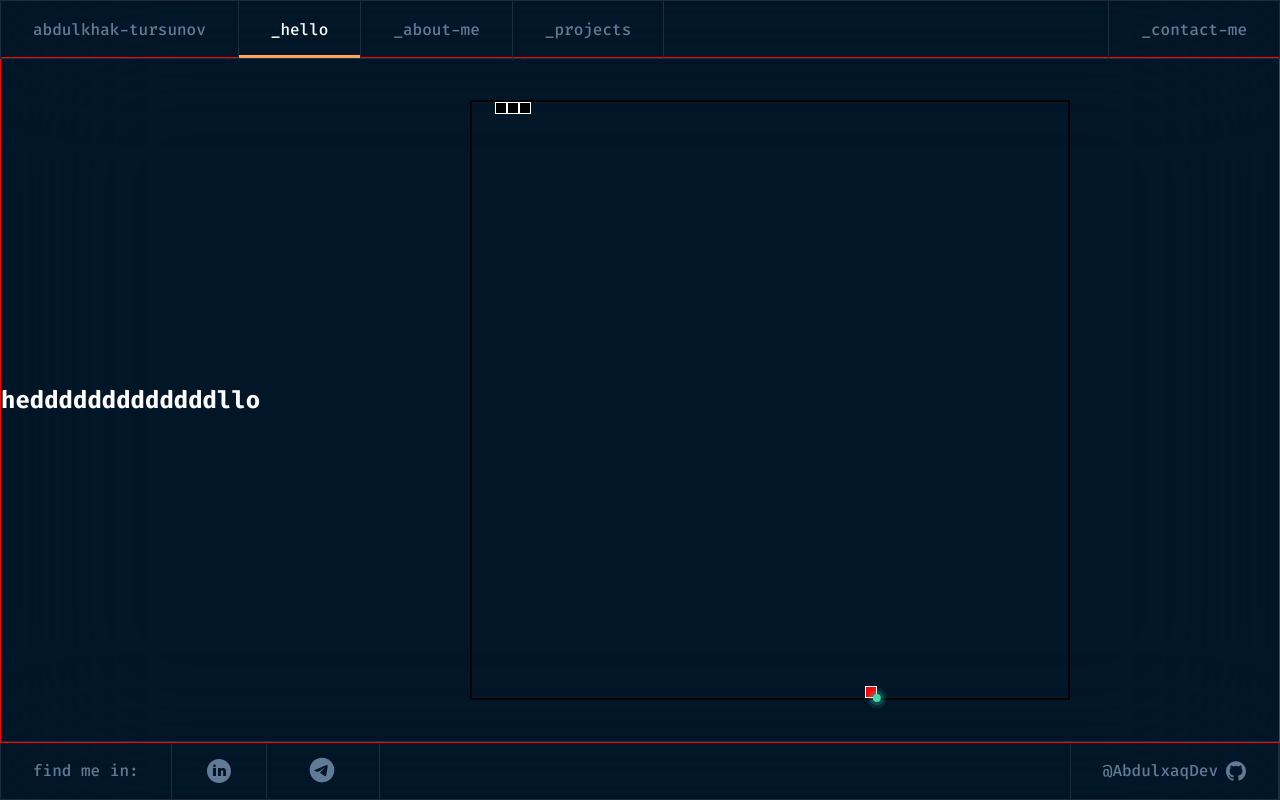
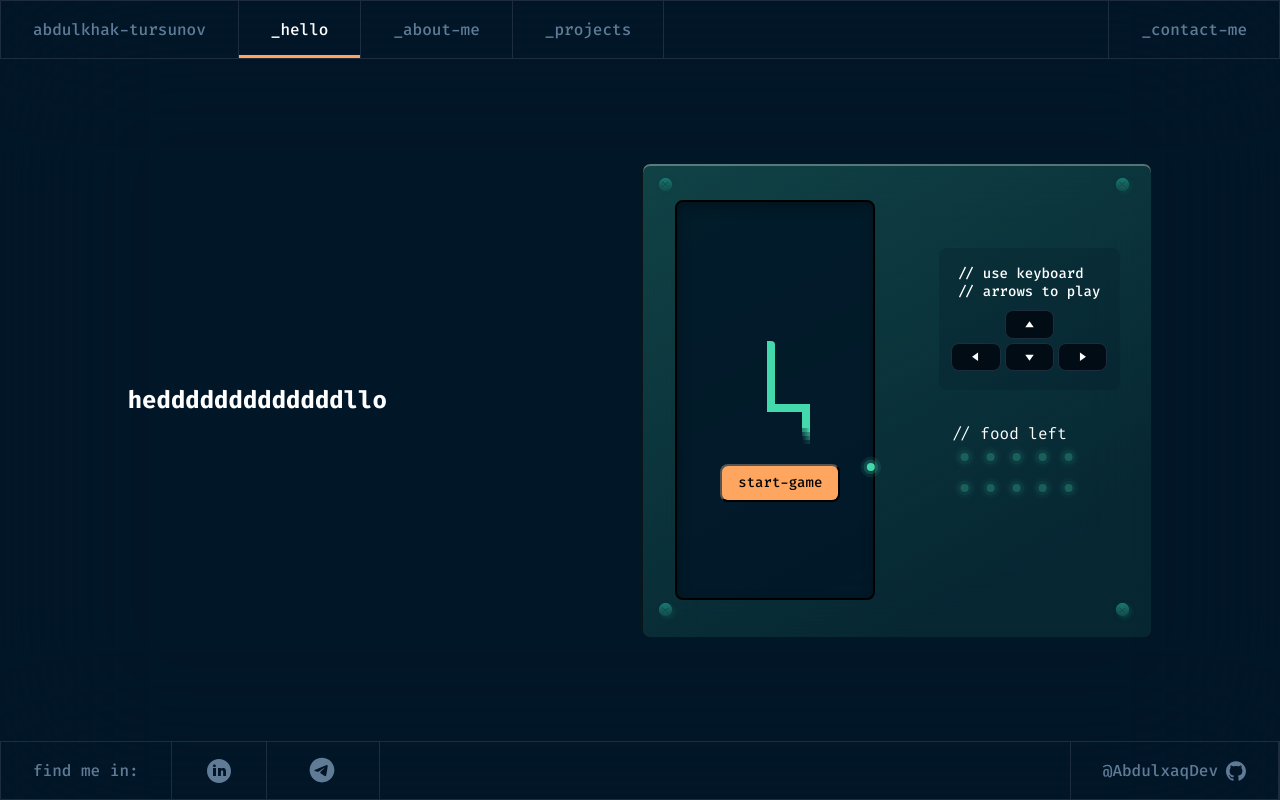
Before and after one commit to AbdulxaqDev/abdulkhak-tursunov, a Next.js app: page / in a window 1280 px wide. Built offline with nearby package versions, Linux system fonts and the light colour scheme.

Commit message:
finish snake game

```diff
--- /dev/null
+++ b/components/snakegame/buttons/buttons.module.css
@@ -0,0 +1,59 @@
+.label {
+ position: absolute;
+ width: 200px;
+ z-index: 25;
+}
+
+.label h3 {
+ padding: 12px 0;
+ margin-bottom: 20px;
+ font-family: "Fira Code";
+ font-style: normal;
+ font-weight: 450;
+ font-size: 24px;
+ line-height: 100%;
+
+ text-align: center;
+ color: #43d9ad;
+ background: rgba(1, 22, 39, 0.84);
+ box-shadow: inset 1px 5px 11px rgba(2, 18, 27, 0.71);
+ border-radius: 8px;
+}
+
+.label p {
+ cursor: pointer;
+ font-style: normal;
+ font-weight: 450;
+ font-size: 14px;
+ line-height: 18px;
+ text-align: center;
+
+ color: #607b96;
+}
+
+.label p:hover {
+ color: #fff;
+}
+
+.label button {
+ cursor: pointer;
+ display: flex;
+ flex-direction: row;
+ justify-content: center;
+ align-items: center;
+ padding: 10px 14px;
+ gap: 10px;
+ width: 120px;
+ height: 38px;
+ position: relative;
+ left: 45px;
+
+ background: #fea55f;
+ border-radius: 8px;
+
+ font-family: "Fira Code";
+ font-style: normal;
+ font-weight: 450;
+ font-size: 14px;
+ line-height: 18px;
+}
--- /dev/null
+++ b/components/snakegame/buttons/buttons.tsx
@@ -0,0 +1,34 @@
+import React from "react";
+import classes from "./buttons.module.css";
+
+export default function Buttons({
+ gameCondition,
+ coords,
+ isGameStarted,
+ startGame,
+}: {
+ gameCondition: string;
+ coords: number[];
+ isGameStarted: boolean;
+ startGame: () => void;
+}) {
+ return (
+  <div className={classes.label} style={{ top: coords[1], left: coords[0] }}>
+   {!isGameStarted ? (
+    <button onClick={startGame}>start-game</button>
+   ) : gameCondition === "lose" ? (
+    <>
+     <h3>GAME OVER!</h3>
+     <p onClick={startGame}>start-again</p>
+    </>
+   ) : gameCondition === "win" ? (
+    <>
+     <h3>WELL DONE!</h3>
+     <p onClick={startGame}>play-again</p>
+    </>
+   ) : (
+    <div style={{ display: "none" }}></div>
+   )}
+  </div>
+ );
+}
--- a/components/snakegame/snake/snake.tsx
+++ b/components/snakegame/snake/snake.tsx
@@ -1,16 +1,49 @@
 import React from "react";
-import classes from '../snakegame.module.css'
-export default function Snake({ snakeDots }: { snakeDots: number[][] }) {
+import classes from "../snakegame.module.css";
+export default function Snake({
+ snakeDots,
+ direction,
+}: {
+ snakeDots: number[][];
+ direction: string;
+}) {
  return (
   <div>
    {snakeDots.map((dot, i) => {
     const style = {
      left: `${dot[0]}%`,
      top: `${dot[1]}%`,
+     borderRadius:
+      i == snakeDots.length - 1
+       ? direction === "RIGHT"
+         ? "0 5px 5px 0"
+         : direction === "UP"
+         ? "5px 5px 0 0"
+         : direction === "LEFT"
+         ? "5px 0 0 5px"
+         : "0 0 5px 5px"
+       : 0,
+     backgroundImage:
+      i < 4
+       ? `linear-gradient(to ${
+          direction === "DOWN"
+           ? "bottom"
+           : direction === "UP"
+           ? "top"
+           : direction.toLowerCase()
+         }, ${
+          i === 0
+           ? "#43D9AD00 , #43D9AD30"
+           : i === 1
+           ? "#43D9AD00 , #43D9AD60"
+           : i === 2
+           ? "#43D9AD35 , #43D9AD80"
+           : "#43D9AD70 , #43D9AD80, #43D9AD"
+         })`
+       : "#43D9AD",
+     backgroundColor: i < 4 ? "" : "#43D9AD",
     };
-    return (
-     <div key={i} className={classes.snakeDot} style={style}  ></div>
-    );
+    return <div key={i} className={classes.snakeDot} style={style}></div>;
    })}
   </div>
  );
--- a/components/snakegame/snakeFood/snakeFood.tsx
+++ b/components/snakegame/snakeFood/snakeFood.tsx
@@ -1,15 +1,21 @@
-import React from "react";
+import React, { useEffect, useState } from "react";
 import classes from "../snakegame.module.css";
 import { SnakeFoodIcon } from "../../../public/images/icons";
 
 export default function SnakeFood({ dot }: { dot: number[] }) {
- const style = {};
+ const [foodCoords, setFoodCords] = useState({});
+
+ useEffect(() => {
+  setFoodCords((pre) => ({
+   ...pre,
+   left: `${dot[0]}%`,
+   top: `${dot[1]}%`,
+  }));
+ }, [dot[0], dot[1]]);
+
  return (
-  <div
-   style={{ top: dot[0] + "%", left: dot[1] + "%" }}
-   className={classes.snakeFood}
-  >
-   <SnakeFoodIcon />
+  <div style={foodCoords} className={classes.snakeFood}>
+   <SnakeFoodIcon isInGame={true} margin="0" />
   </div>
  );
 }
--- /dev/null
+++ b/components/snakegame/snakeGameBoard/snakeGameBoard.module.css
@@ -0,0 +1,83 @@
+.snakeGameBoard {
+ display: flex;
+ justify-content: space-around;
+ align-items: center;
+ position: relative;
+ width: 510px;
+ height: 475px;
+ background: linear-gradient(
+  150.26deg,
+  rgba(23, 85, 83, 0.7) 1.7%,
+  rgba(67, 217, 173, 0.091) 81.82%
+ );
+ border: 1px solid #0c1616;
+ box-shadow: inset 0px 2px 0px rgba(255, 255, 255, 0.3);
+ backdrop-filter: blur(32px);
+ border-radius: 8px;
+}
+
+.skrewBtn {
+ position: absolute;
+ width: 13px;
+ height: 13px;
+ border-radius: 50%;
+ background: radial-gradient(
+  73.08% 73.08% at 50% 26.92%,
+  #196c6a 15.1%,
+  #114b4a 100%
+ );
+ box-shadow: 2px 2px 4px #0d4341, inset 0px 1px 2px #1a8277;
+ display: flex;
+ justify-content: center;
+ align-items: center;
+}
+
+.description {
+ display: flex;
+ flex-direction: column;
+ justify-content: space-around;
+ align-items: center;
+}
+
+.gameDes {
+ padding: 13px;
+ width: 181px;
+ height: 142px;
+display: flex;
+flex-direction: column;
+justify-content: space-around;
+align-items: center;
+
+ background: rgba(1, 20, 35, 0.19);
+ border-radius: 8px;
+}
+
+.gameDes p {
+ font-family: "Fira Code";
+ font-style: normal;
+ font-weight: 450;
+ font-size: 14px;
+ line-height: 18px;
+ text-align: left;
+
+ color: #ffffff;
+}
+
+.arrowWrapper {
+ margin: 2px;
+ width: 49.08px;
+ height: 28.69px;
+ background: #010c15;
+ border: 1px solid #1e2d3d;
+ border-radius: 8px;
+ display: flex;
+ justify-content: center;
+ align-items: center;
+}
+
+.snakeFoods{
+ padding: 13px;
+ width: 181px;
+ height: 142px;
+ margin-top: 20px;
+}
--- /dev/null
+++ b/components/snakegame/snakeGameBoard/snakeGameBoard.tsx
@@ -0,0 +1,112 @@
+import React, { useState } from "react";
+import {
+ ArrowBottomIcon,
+ ArrowLeftIcon,
+ ArrowRightIcon,
+ ArrowTopIcon,
+ SnakeFoodIcon,
+ SnakeFoodInactiveIcon,
+} from "../../../public/images/icons";
+import Buttons from "../buttons/buttons";
+import classes from "./snakeGameBoard.module.css";
+
+type children = JSX.Element[] | JSX.Element;
+
+export default function SnakeGameBoard({
+ children,
+ foods,
+ isStarted,
+ gameCondition,
+ startGame,
+}: {
+ children: children;
+ foods: number[];
+ isStarted: boolean;
+ gameCondition: string;
+ startGame: () => void;
+}) {
+ return (
+  <div className={classes.snakeGameBoard}>
+   {children}
+   <div className={classes.description}>
+    <GameDes />
+    <SnakeFoods foods={foods} />
+   </div>
+   <SkrewButton coordinate={[3, 3]} />
+   <SkrewButton coordinate={[93, 3]} />
+   <SkrewButton coordinate={[93, 93]} />
+   <SkrewButton coordinate={[3, 93]} />
+   <Buttons
+    startGame={startGame}
+    gameCondition={gameCondition}
+    coords={[32, 300]}
+    isGameStarted={isStarted}
+   />
+  </div>
+ );
+}
+
+const SkrewButton = ({ coordinate }: { coordinate: number[] }) => (
+ <div
+  style={{ left: coordinate[0] + "%", top: coordinate[1] + "%" }}
+  className={classes.skrewBtn}
+ >
+  <ScrewBtnX />
+ </div>
+);
+
+const ScrewBtnX = () => (
+ <svg width={7} height={6} fill="none" xmlns="http://www.w3.org/2000/svg">
+  <path d="M.46 5.566 6 .976m-5.54 0L6 5.566" stroke="#114944" />
+ </svg>
+);
+
+const GameDes = () => (
+ <div className={classes.gameDes}>
+  <div>
+   <p>// use keyboard</p>
+   <p>// arrows to play</p>
+  </div>
+  <div>
+   <div
+    style={{ display: "flex", justifyContent: "center", alignItems: "center" }}
+   >
+    <div className={classes.arrowWrapper}>
+     <ArrowTopIcon margin="0" />
+    </div>
+   </div>
+   <div
+    style={{ display: "flex", justifyContent: "center", alignItems: "center" }}
+   >
+    <div className={classes.arrowWrapper}>
+     <ArrowLeftIcon margin="0" />
+    </div>
+    <div className={classes.arrowWrapper}>
+     <ArrowBottomIcon margin="0" />
+    </div>
+    <div className={classes.arrowWrapper}>
+     <ArrowRightIcon margin="0" />
+    </div>
+   </div>
+  </div>
+ </div>
+);
+
+const SnakeFoods = ({ foods }: { foods: number[] }) => (
+ <div className={classes.snakeFoods}>
+  <div>
+   <p>// food left</p>
+  </div>
+  <div className={classes.foods}>
+   <div>
+    {foods.map((food, i) =>
+     food ? (
+      <SnakeFoodIcon key={i} isInGame={false} margin="2px" />
+     ) : (
+      <SnakeFoodInactiveIcon key={i} margin="2px" />
+     )
+    )}
+   </div>
+  </div>
+ </div>
+);
--- a/components/snakegame/snakegame.module.css
+++ b/components/snakegame/snakegame.module.css
@@ -1,17 +1,18 @@
 .gameArea {
  position: relative;
- margin: 50px auto;
- width: 600px;
- height: 600px;
+ margin: 0;
+ width: 200px;
+ height: 400px;
  border: 2px solid #000;
+ background: rgba(1, 22, 39, 0.84);
+ box-shadow: inset 1px 5px 11px rgba(2, 18, 27, 0.71);
+ border-radius: 8px;
 }
 
 .snakeDot {
  position: absolute;
- width: 2%;
- height: 2%;
- background-color: #000;
- border: 1px solid #fff;
+ width: 8px;
+ height: 8px;
  z-index: 2;
 }
 
@@ -19,7 +20,6 @@
  position: absolute;
  width: 2%;
  height: 2%;
- background-color: rgb(249, 0, 0);
- border: 1px solid #fff;
  z-index: 1;
+ /* border: rebeccapurple solid 10px; */
 }
--- a/components/snakegame/snakegame.tsx
+++ b/components/snakegame/snakegame.tsx
@@ -2,6 +2,7 @@ import React, { useEffect, useState } from "react";
 import classes from "./snakegame.module.css";
 import Snake from "./snake/snake";
 import SnakeFood from "./snakeFood/snakeFood";
+import SnakeGameBoard from "./snakeGameBoard/snakeGameBoard";
 
 const getRandomCoordinates = () => {
  let min = 1;
@@ -13,17 +14,65 @@ const getRandomCoordinates = () => {
 
 const initialSnakeState = {
  food: getRandomCoordinates(),
- speed: 2000,
+ speed: 150,
  direction: "RIGHT",
  snakeDots: [
-  [0, 0],
-  [2, 0],
-  [4, 0],
+  [64, 59],
+  [64, 58],
+  [64, 57],
+  [64, 56],
+  [64, 55],
+  [64, 54],
+  [64, 53],
+  [64, 52],
+  [64, 51],
+  [62, 51],
+  [60, 51],
+  [58, 51],
+  [56, 51],
+  [54, 51],
+  [52, 51],
+  [50, 51],
+  [48, 51],
+  [46, 51],
+  [46, 50],
+  [46, 49],
+  [46, 48],
+  [46, 47],
+  [46, 46],
+  [46, 45],
+  [46, 44],
+  [46, 43],
+  [46, 42],
+  [46, 41],
+  [46, 40],
+  [46, 39],
+  [46, 38],
+  [46, 37],
+  [46, 36],
+  [46, 35],
  ],
 };
 
+const initialFood = new Array(10).fill(0);
+
+
+
+
 export default function SnakeGame() {
  const [snakeDots, setSnakeDots] = useState(initialSnakeState);
+ const [foods, setFoods] = useState(initialFood);
+ const [isStarted, setIsStarted] = useState(false);
+ const [gameCondition, setGameCondition] = useState("playing");
+ const [isPlaying, setIsPlaying] = useState(false);
+
+ const startGame = () => {
+  setIsStarted(true);
+  setGameCondition("playing");
+  setIsPlaying(true);
+  setFoods(initialFood);
+ };
+
  const onKeyDown = (e: any) => {
   e = e || window.event;
   switch (e.keyCode) {
@@ -55,6 +104,7 @@ export default function SnakeGame() {
  };
 
  const moveSnake = () => {
+  if (isPlaying) {
    let dots = [...snakeDots.snakeDots];
    let head = dots[dots.length - 1];
    switch (snakeDots.direction) {
@@ -65,21 +115,24 @@ export default function SnakeGame() {
      head = [head[0] - 2, head[1]];
      break;
     case "DOWN":
-    head = [head[0], head[1] + 2];
+     head = [head[0], head[1] + 1];
      break;
     case "UP":
-    head = [head[0], head[1] - 2];
+     head = [head[0], head[1] - 1];
      break;
    }
 
    dots.push(head);
    dots.shift();
    setSnakeDots((pre) => ({ ...pre, snakeDots: [...dots] }));
+  }
  };
 
  const gameOver = () => {
-  alert(`Game Over Snake length is ${snakeDots.snakeDots.length}`);
   setSnakeDots(initialSnakeState);
+  setFoods(initialFood);
+  setGameCondition("lose");
+  setIsPlaying(false);
  };
 
  const checkIfOutOfBorders = () => {
@@ -118,21 +171,40 @@ export default function SnakeGame() {
   }
  };
 
+ const gameWin = () => {
+  setGameCondition("win");
+  setIsPlaying(false);
+ };
+
+ const eatFood = () => {
+  if (foods.includes(0)) {
+   const newFoods = [...foods];
+   newFoods.pop();
+   newFoods.unshift(1);
+   setFoods((pre) => [...newFoods]);
+  } else {
+   gameWin();
+   setFoods(initialFood);
+  }
+ };
+
  const checkIfEat = () => {
   let head = snakeDots.snakeDots[snakeDots.snakeDots.length - 1];
   let food = snakeDots.food;
-  if (head[0] == food[1] && head[1] == food[0]) {
+  if (
+   food[1] - 6 < head[1] &&
+   food[1] + 6 > head[1] &&
+   food[0] - 4 < head[0] &&
+   food[0] + 4 > head[0]
+  ) {
    setSnakeDots((pre) => ({
     ...pre,
     food: getRandomCoordinates(),
    }));
    enlargeSnake();
    increaseSpeed();
-   console.log("Eating the food");
+   eatFood();
   }
-  console.log(`Food X: ${food[0]}, Y: ${food[1]}`);
-  console.log(`Head X: ${head[0]}, Y: ${head[1]}`);
-
  };
 
  useEffect(() => {
@@ -144,13 +216,19 @@ export default function SnakeGame() {
   checkIfEat();
 
   return () => clearInterval(interval);
- }, [snakeDots]);
+ }, [snakeDots, snakeDots.food, isStarted, gameCondition]);
 
  return (
+  <SnakeGameBoard
+   foods={foods}
+   isStarted={isStarted}
+   gameCondition={gameCondition}
+   startGame={startGame}
+  >
    <div className={classes.gameArea}>
-   <Snake snakeDots={snakeDots.snakeDots} />
+    <Snake snakeDots={snakeDots.snakeDots} direction={snakeDots.direction} />
     <SnakeFood dot={snakeDots.food} />
-   {/* <button onClick={moveSnake} >Hell</button> */}
    </div>
+  </SnakeGameBoard>
  );
 }
--- a/next.config.js
+++ b/next.config.js
@@ -1,6 +1,6 @@
 /** @type {import('next').NextConfig} */
 const nextConfig = {
-  reactStrictMode: false,
+  reactStrictMode: true,
   swcMinify: true,
 }
 
--- a/pages/index.module.css
+++ b/pages/index.module.css
@@ -14,7 +14,7 @@
 .mainContent {
  position: absolute;
  z-index: 22;
- border: red solid 1px;
+ /* border: red solid 1px; */
  height: calc(100vh - 114px);
  width: 100vw;
  display: flex;
--- a/public/images/icons.tsx
+++ b/public/images/icons.tsx
@@ -51,7 +51,7 @@ export const ArrowBottomIcon = ({ margin = "0" }: { margin: string }) => (
   width="9"
   height="7"
   viewBox="0 0 9 7"
-  fill="none"
+  fill="white"
   xmlns="http://www.w3.org/2000/svg"
   style={{ margin: margin }}
  >
@@ -360,8 +360,24 @@ export const TelegramIcon = ({ margin = "0" }: { margin: string }) => (
  </svg>
 );
 
-export const SnakeFoodIcon = () => (
+export const SnakeFoodIcon = ({
+ isInGame = false,
+ margin,
+}: {
+ isInGame: boolean;
+ margin: string;
+}) => (
  <svg
+  style={
+   isInGame
+    ? {
+       position: "absolute",
+       top: "50%",
+       left: "50%",
+       transform: "translate(-50%, -50%)",
+      }
+    : { margin: margin }
+  }
   width={22}
   height={22}
   fill="none"
@@ -372,3 +388,19 @@ export const SnakeFoodIcon = () => (
   <circle cx={10.827} cy={10.964} r={4} fill="#43D9AD" />
  </svg>
 );
+
+export const SnakeFoodInactiveIcon = ({ margin }: { margin: string }) => (
+ <svg
+  width={22}
+  height={22}
+  fill="none"
+  xmlns="http://www.w3.org/2000/svg"
+  style={{ margin: margin }}
+ >
+  <g opacity={0.3} fill="#43D9AD">
+   <circle opacity={0.1} cx={10.615} cy={11.038} r={10.346} />
+   <circle opacity={0.2} cx={10.615} cy={11.038} r={7.346} />
+   <circle cx={10.615} cy={11.038} r={4} />
+  </g>
+ </svg>
+);
```
Lines whose indentation alone changed are shown as unchanged.
